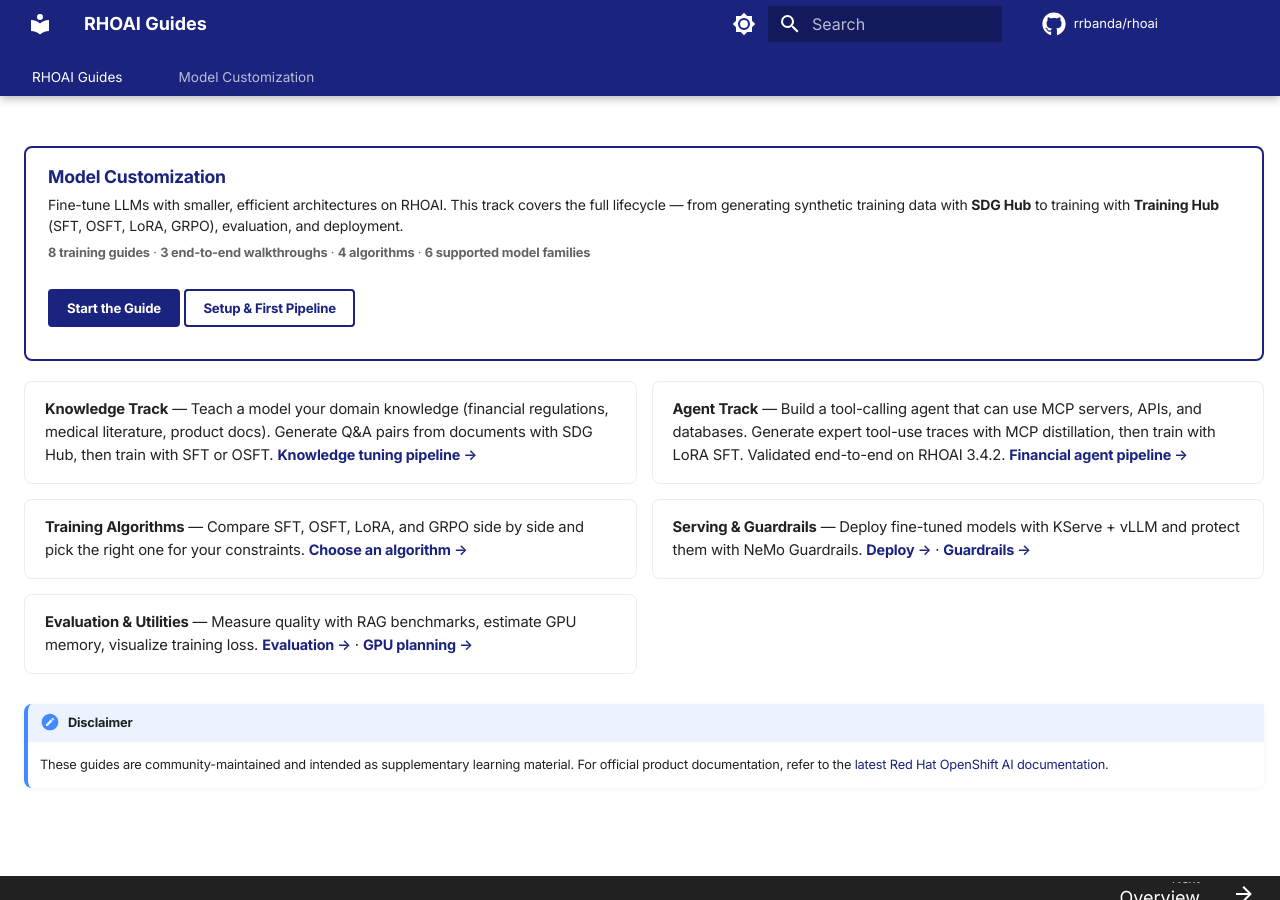
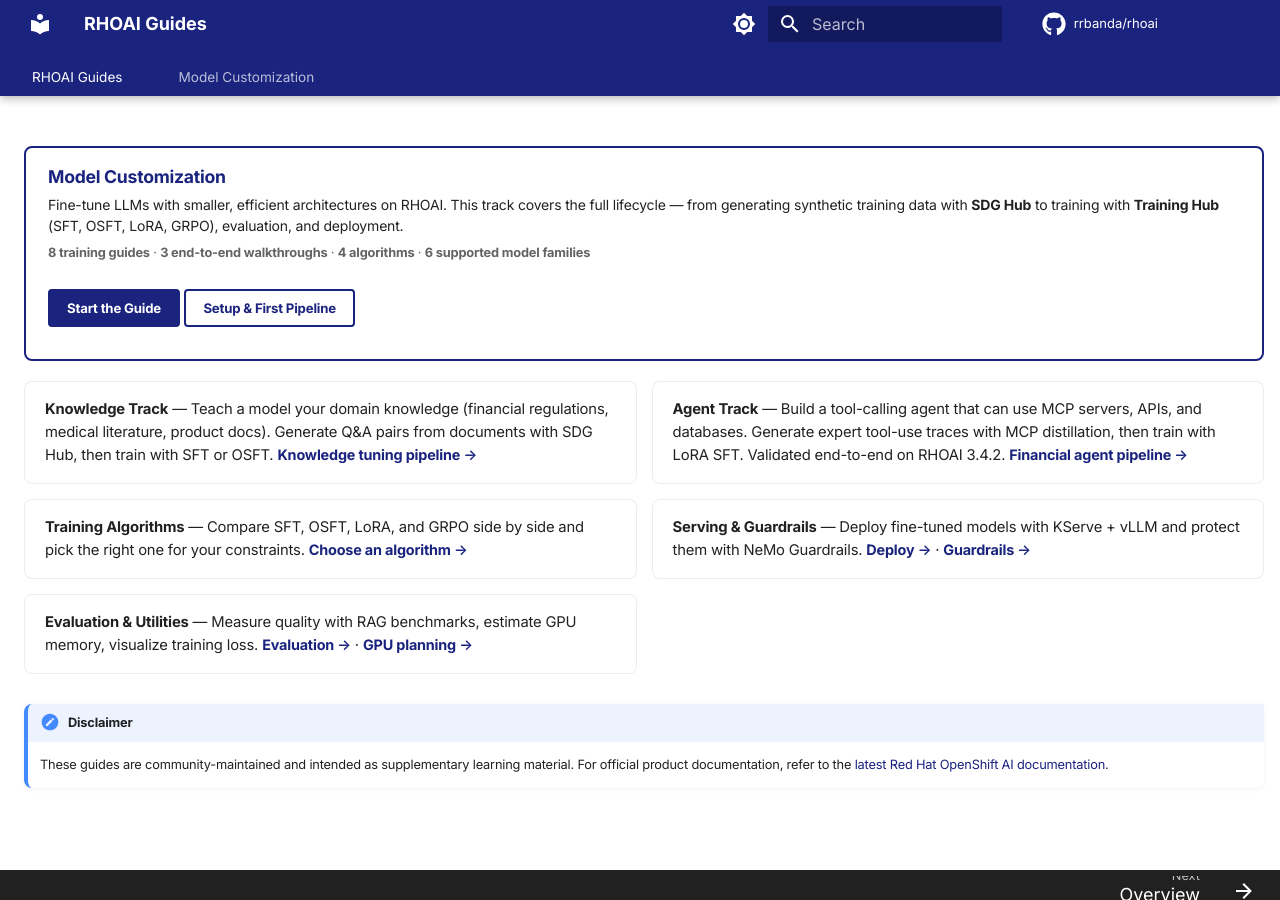
Before and after one commit to rrbanda/rhoai, an MkDocs documentation site: the page built from docs/index.md, in a window 1280 px wide. Built offline with MkDocs 1.6.1 and Material for MkDocs 9.7.7, drawn with Linux system fonts in a browser that asks for light colours; comment, search, counter and statistics services are not loaded.

Commit message:
fix: footer height to 30px — readable without clipping

```diff
--- a/docs/stylesheets/extra.css
+++ b/docs/stylesheets/extra.css
@@ -159,16 +159,16 @@
 }
 
 .md-footer__inner {
-  padding: 0;
+  padding: 0.15rem 0;
   display: flex;
   align-items: center;
   justify-content: space-between;
-  height: 24px;
+  height: 30px;
 }
 
 .md-footer__link {
   padding: 0 0.6rem;
-  height: 24px;
+  height: 30px;
   display: flex;
   align-items: center;
 }
@@ -199,7 +199,7 @@
 
 /* Prevent content from hiding behind the fixed footer */
 .md-main {
-  padding-bottom: 28px;
+  padding-bottom: 34px;
 }
 
 /* Sidebar and content scroll within remaining viewport */
```
